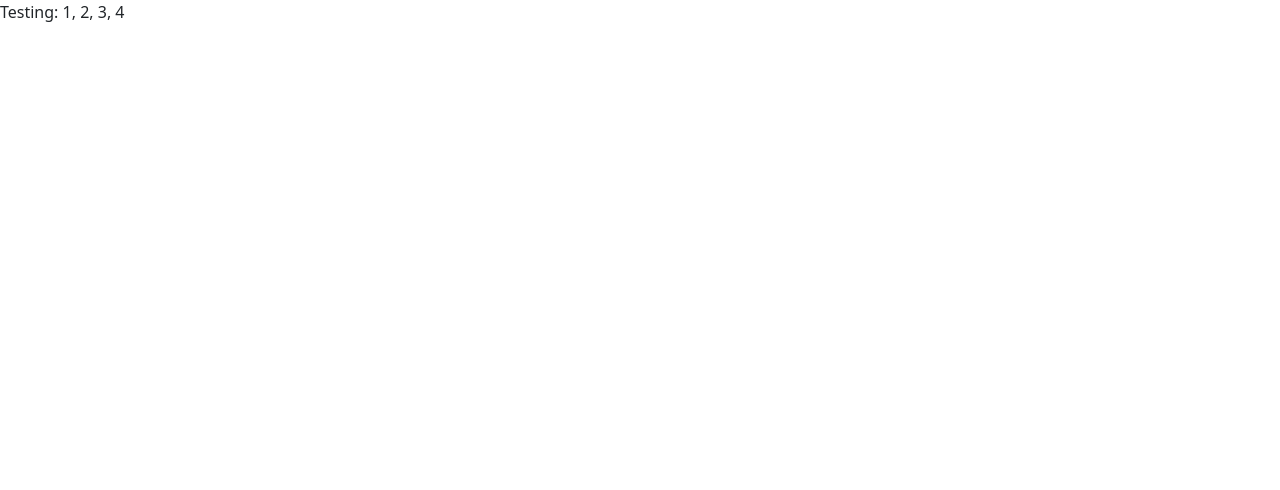
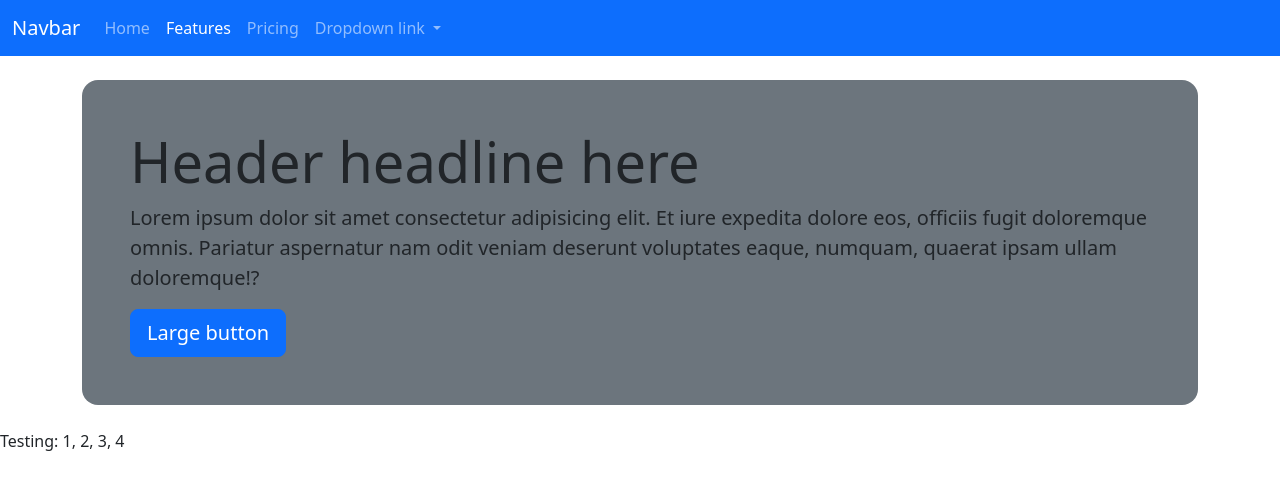
Before and after one commit to critmcdonald/christian-bootstrap, a website: page src/index.html in a window 1280 px wide. Drawn offline with nearby package versions, Linux system fonts and the light colour scheme; files that its build step writes are made by us from their sources; files whose address does not match are found by name.

Commit message:
nav and jumbo added

```diff
--- a/src/index.html
+++ b/src/index.html
@@ -8,6 +8,44 @@
 </head>
 
 <body>
+  <nav class="navbar navbar-expand-lg bg-primary" data-bs-theme="dark">
+    <div class="container-fluid">
+      <a class="navbar-brand" href="#">Navbar</a>
+      <button class="navbar-toggler" type="button" data-bs-toggle="collapse" data-bs-target="#navbarNavDropdown" aria-controls="navbarNavDropdown" aria-expanded="false" aria-label="Toggle navigation">
+        <span class="navbar-toggler-icon"></span>
+      </button>
+      <div class="collapse navbar-collapse" id="navbarNavDropdown">
+        <ul class="navbar-nav">
+          <li class="nav-item">
+            <a class="nav-link" href="#">Home</a>
+          </li>
+          <li class="nav-item">
+            <a class="nav-link active" aria-current="page" href="#">Features</a>
+          </li>
+          <li class="nav-item">
+            <a class="nav-link" href="#">Pricing</a>
+          </li>
+          <li class="nav-item dropdown">
+            <a class="nav-link dropdown-toggle" href="#" role="button" data-bs-toggle="dropdown" aria-expanded="false">
+              Dropdown link
+            </a>
+            <ul class="dropdown-menu">
+              <li><a class="dropdown-item" href="#">Action</a></li>
+              <li><a class="dropdown-item" href="#">Another action</a></li>
+              <li><a class="dropdown-item" href="#">Something else here</a></li>
+            </ul>
+          </li>
+        </ul>
+      </div>
+    </div>
+  </nav>
+  <div class="container">
+    <header class="bg-secondary text-whitell my-4 p-5 rounded-4">
+      <h1 class="display-4">Header headline here</h1>
+      <p class="lead">Lorem ipsum dolor sit amet consectetur adipisicing elit. Et iure expedita dolore eos, officiis fugit doloremque omnis. Pariatur aspernatur nam odit veniam deserunt voluptates eaque, numquam, quaerat ipsam ullam doloremque!?</p>
+      <button type="button" class="btn btn-primary btn-lg">Large button</button>
+    </header>
+  </div>
   <!-- Content starts here -->
   <p>Testing: 1, 2, 3, 4</p>
 
```
Also changed, not shown: docs/index.html (+38 -0 lines).
